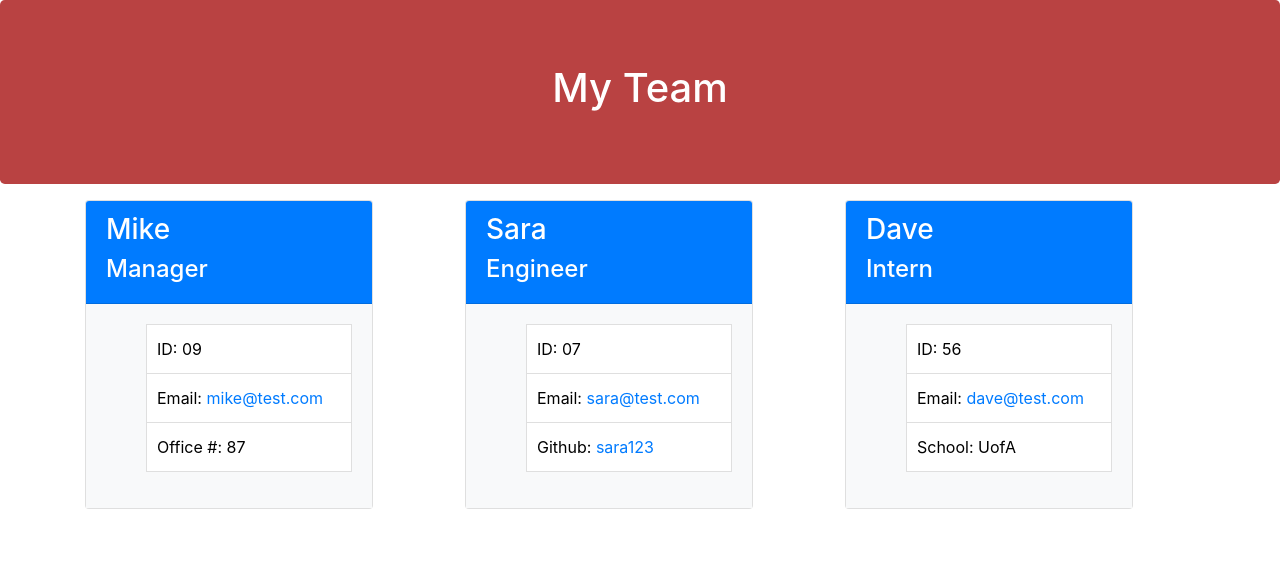
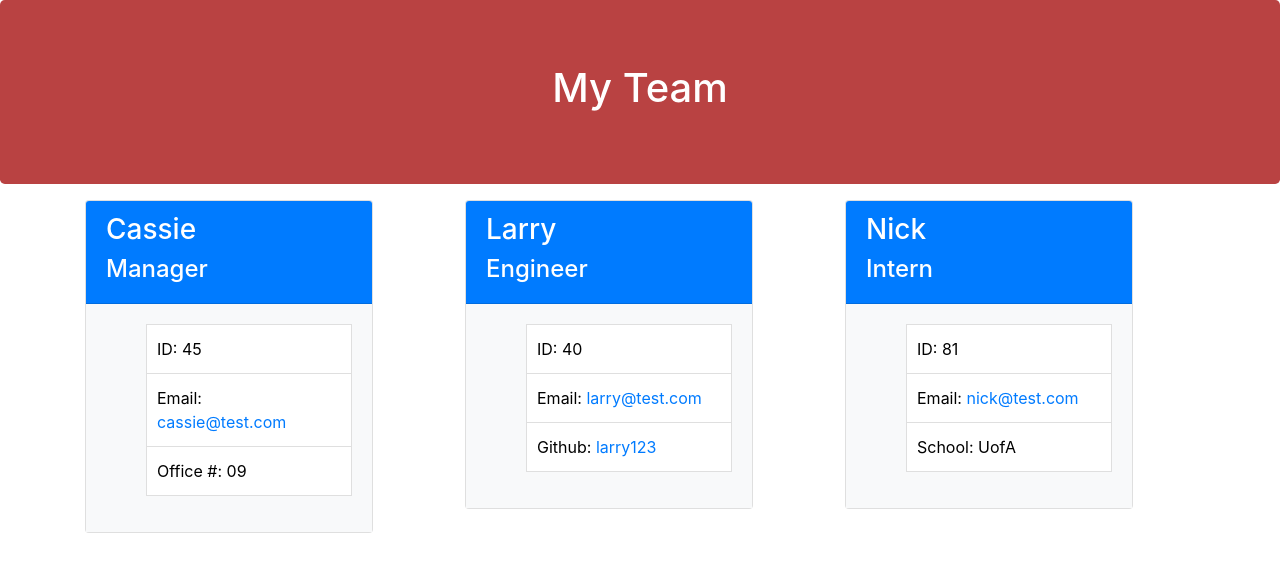
Before and after one commit to Cassiecatt/team-profile-generator, a website: page dist/test.html in a window 1280 px wide. Drawn offline with nearby package versions, Linux system fonts and the light colour scheme.

Commit message:
updated readme screenshot file

```diff
--- a/dist/test.html
+++ b/dist/test.html
@@ -30,14 +30,14 @@
             <div class="col-sm justify-content-center">
               <div class="card text-white mb-3" style="max-width: 18rem;">
                 <div class="card-header bg-primary">
-                  <h3>Mike</h3>
+                  <h3>Cassie</h3>
                   <h4>Manager</h4>
                 </div>
                 <div class="card-body bg-light">
                   <ul class="list-item">
-                    <li class="list-group-item">ID: 09</li>
-                    <li class="list-group-item">Email: <a href="mailto:mike@test.com">mike@test.com</a></li>
-                    <li class="list-group-item">Office #: 87</li>
+                    <li class="list-group-item">ID: 45</li>
+                    <li class="list-group-item">Email: <a href="mailto:cassie@test.com">cassie@test.com</a></li>
+                    <li class="list-group-item">Office #: 09</li>
                   </ul>
                 </div>
               </div>
@@ -47,14 +47,14 @@
   <div class="col-sm justify-content-center">
   <div class="card text-white mb-3" style="max-width: 18rem;">
     <div class="card-header bg-primary">
-      <h3>Sara</h3>
+      <h3>Larry</h3>
       <h4>Engineer</h4>
     </div>
     <div class="card-body bg-light">
       <ul class="list-item">
-        <li class="list-group-item">ID: 07</li>
-        <li class="list-group-item">Email: <a href="mailto:sara@test.com">sara@test.com</a></li>
-        <li class="list-group-item">Github: <a href="https://github.com/sara123" target="_blank">sara123</a></li>
+        <li class="list-group-item">ID: 40</li>
+        <li class="list-group-item">Email: <a href="mailto:larry@test.com">larry@test.com</a></li>
+        <li class="list-group-item">Github: <a href="https://github.com/larry123" target="_blank">larry123</a></li>
       </ul>
     </div>
   </div>
@@ -65,13 +65,13 @@
   <div class="col-sm justify-content-center">
   <div class="card text-white mb-3" style="max-width: 18rem;">
     <div class="card-header bg-primary">
-      <h3>Dave</h3>
+      <h3>Nick</h3>
       <h4>Intern</h4>
     </div>
     <div class="card-body bg-light">
       <ul class="list-item">
-        <li class="list-group-item">ID: 56</li>
-        <li class="list-group-item">Email: <a href="mailto:dave@test.com">dave@test.com</a></li>
+        <li class="list-group-item">ID: 81</li>
+        <li class="list-group-item">Email: <a href="mailto:nick@test.com">nick@test.com</a></li>
         <li class="list-group-item">School: UofA</li>
       </ul>
     </div>
```
Also changed, not shown: README.md, assets/app-screenshot.png (deleted), assets/application-screenshot.png (added).
